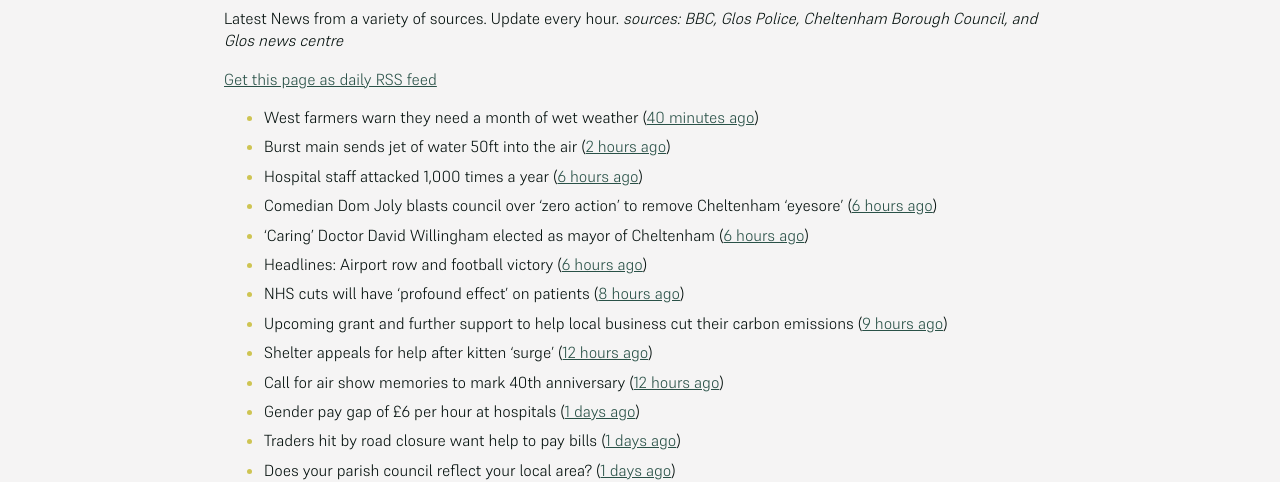
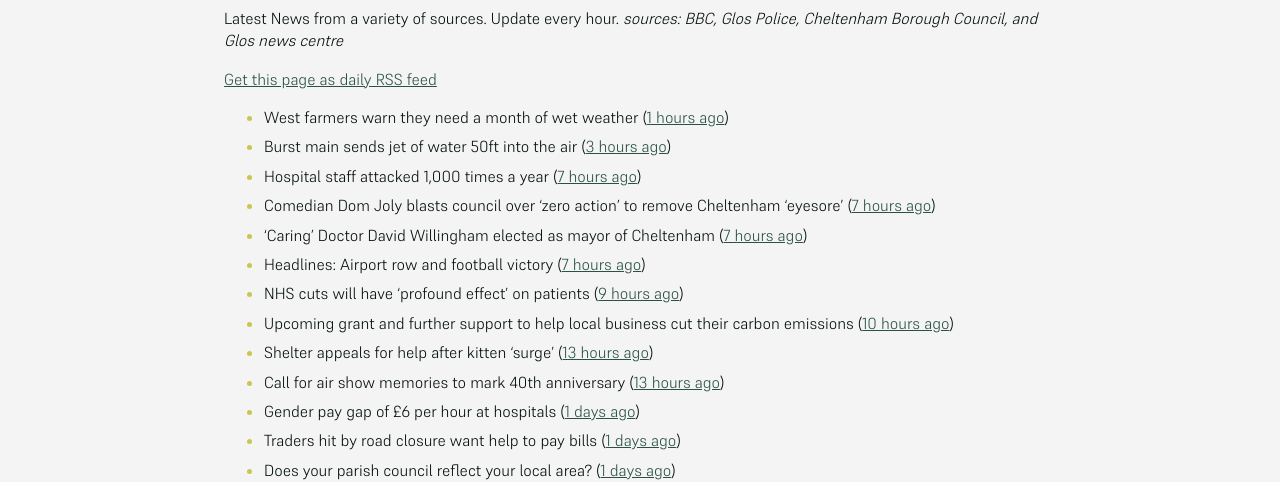
Before and after one commit to mat-0/cheltenham-open-data, a Jekyll site: the page built from _pages/news.md, in a window 1280 px wide and 1400 px high. Shown: the part 266-748 px from the top of the window. Built offline with Jekyll 4.4.1, drawn with Linux system fonts in a browser that asks for light colours; some of the changed text lies outside the part shown.

Commit message:
Updated 2025-05-14 18:57:50

```diff
--- a/_pages/news.md
+++ b/_pages/news.md
@@ -12,16 +12,16 @@ _sources: BBC, Glos Police, Cheltenham Borough Council, and Glos news centre_
 [Get this page as daily RSS feed](/daily.rss)
 
 <!-- news_marker starts -->
-- West farmers warn they need a month of wet weather ([40 minutes ago](https://www.bbc.com/news/articles/c331dj5x2kpo))
-- Burst main sends jet of water 50ft into the air ([2 hours ago](https://www.bbc.com/news/articles/cd620lyqqnqo))
-- Hospital staff attacked 1,000 times a year ([6 hours ago](https://www.bbc.com/news/articles/cjdznk3ve87o))
-- Comedian Dom Joly blasts council over ‘zero action’ to remove Cheltenham ‘eyesore’ ([6 hours ago](https://gloucesternewscentre.co.uk/comedian-dom-joly-blasts-council-over-zero-action-to-remove-cheltenham-eyesore/))
-- ‘Caring’ Doctor David Willingham elected as mayor of Cheltenham ([6 hours ago](https://gloucesternewscentre.co.uk/caring-doctor-david-willingham-elected-as-mayor-of-cheltenham/))
-- Headlines: Airport row and football victory ([6 hours ago](https://www.bbc.com/news/articles/c74nx300n4do))
-- NHS cuts will have 'profound effect' on patients ([8 hours ago](https://www.bbc.com/news/articles/cn4gx20mwklo))
-- Upcoming grant and further support to help local business cut their carbon emissions ([9 hours ago](https://www.cheltenham.gov.uk/news/article/3010/upcoming_grant_and_further_support_to_help_local_business_cut_their_carbon_emissions))
-- Shelter appeals for help after kitten 'surge' ([12 hours ago](https://www.bbc.com/news/articles/c0719j13k87o))
-- Call for air show memories to mark 40th anniversary ([12 hours ago](https://www.bbc.com/news/articles/cz703zwv1g2o))
+- West farmers warn they need a month of wet weather ([1 hours ago](https://www.bbc.com/news/articles/c331dj5x2kpo))
+- Burst main sends jet of water 50ft into the air ([3 hours ago](https://www.bbc.com/news/articles/cd620lyqqnqo))
+- Hospital staff attacked 1,000 times a year ([7 hours ago](https://www.bbc.com/news/articles/cjdznk3ve87o))
+- Comedian Dom Joly blasts council over ‘zero action’ to remove Cheltenham ‘eyesore’ ([7 hours ago](https://gloucesternewscentre.co.uk/comedian-dom-joly-blasts-council-over-zero-action-to-remove-cheltenham-eyesore/))
+- ‘Caring’ Doctor David Willingham elected as mayor of Cheltenham ([7 hours ago](https://gloucesternewscentre.co.uk/caring-doctor-david-willingham-elected-as-mayor-of-cheltenham/))
+- Headlines: Airport row and football victory ([7 hours ago](https://www.bbc.com/news/articles/c74nx300n4do))
+- NHS cuts will have 'profound effect' on patients ([9 hours ago](https://www.bbc.com/news/articles/cn4gx20mwklo))
+- Upcoming grant and further support to help local business cut their carbon emissions ([10 hours ago](https://www.cheltenham.gov.uk/news/article/3010/upcoming_grant_and_further_support_to_help_local_business_cut_their_carbon_emissions))
+- Shelter appeals for help after kitten 'surge' ([13 hours ago](https://www.bbc.com/news/articles/c0719j13k87o))
+- Call for air show memories to mark 40th anniversary ([13 hours ago](https://www.bbc.com/news/articles/cz703zwv1g2o))
 - Gender pay gap of £6 per hour at hospitals ([1 days ago](https://www.bbc.com/news/articles/c201nmk4jz6o))
 - Traders hit by road closure want help  to pay bills ([1 days ago](https://www.bbc.com/news/articles/c0lngp091kgo))
 - Does your parish council reflect your local area? ([1 days ago](https://www.cheltenham.gov.uk/news/article/3009/does_your_parish_council_reflect_your_local_area))
```
Also changed, not shown: other parts of _pages/news.md (+3 -3 lines), _data/flood.json (+5 -69 lines), _pages/fix-my-street.md (+1 -1 lines), index.md (+5 -5 lines).
